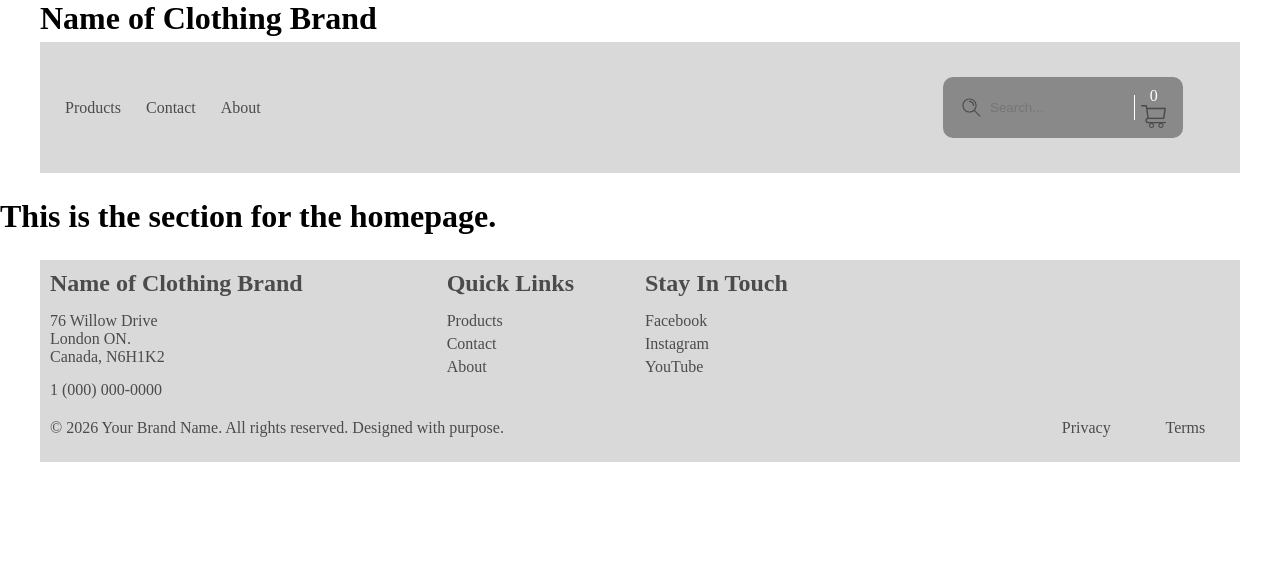
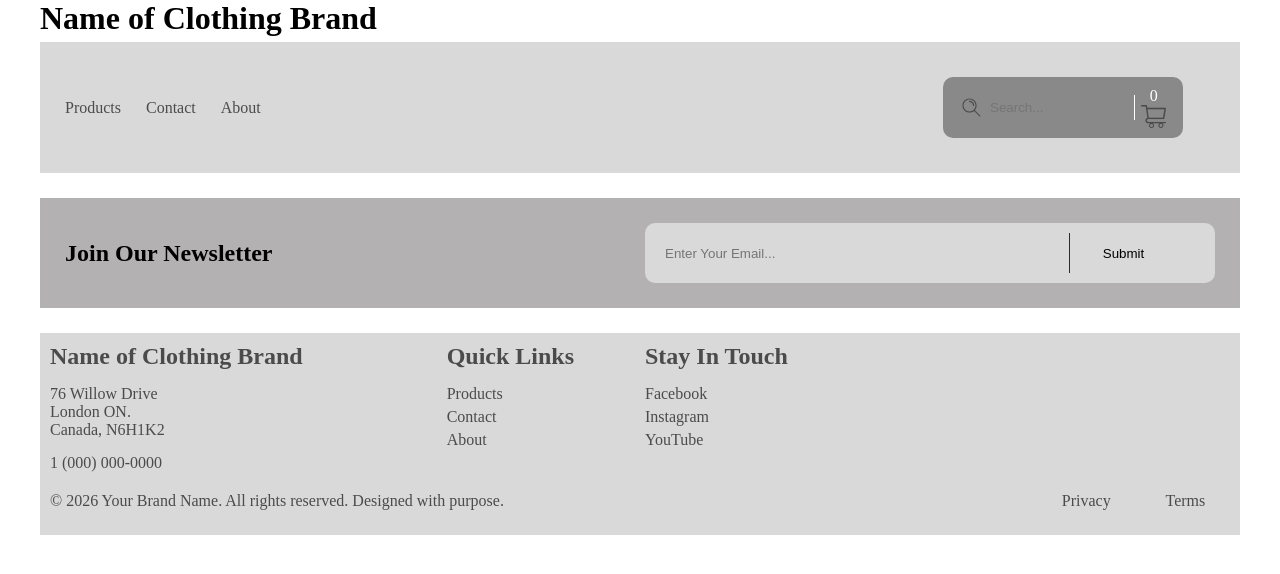
Before and after one commit to cunderhill17/ecommerce-react-app, a React (Vite) app in the folder e-commerce-clothing/: page / in a window 1280 px wide. Shown: the top 574 px of the page. Built offline with nearby package versions, Linux system fonts and the light colour scheme.

Commit message:
Update Homepage.jsx
This commit updates the Homepage component by importing the already completed Newsletter component into it

```diff
--- a/e-commerce-clothing/src/Homepage.jsx
+++ b/e-commerce-clothing/src/Homepage.jsx
@@ -1,5 +1,12 @@
+import Newsletter from "./Newsletter"
+
+
 export default function Homepage() {
     return (
-        <h1>This is the section for the homepage.</h1>
+        <main>
+
+
+            <Newsletter />
+        </main>
     )
 }
```
